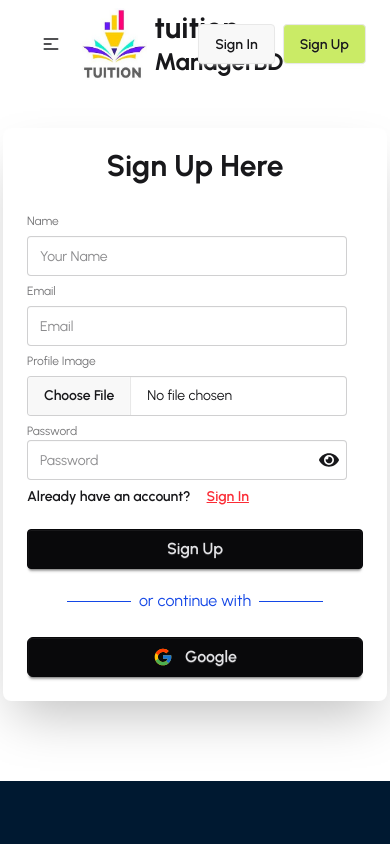
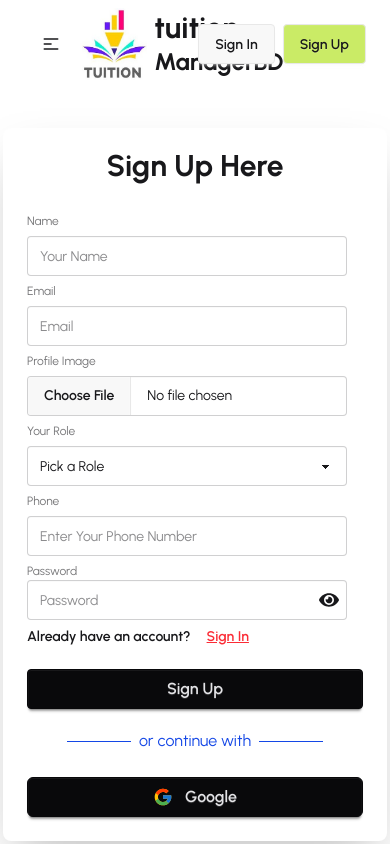
Before and after one commit to imtiaz8936/Tuition-Manager-BD-Client, a React (Vite) app: page /signup in a window 390 px wide. Shown: the top 844 px of the page. Built offline with nearby package versions, Linux system fonts and the light colour scheme; no server answers.

Commit message:
signup form updated with add role & phone field

```diff
--- a/src/pages/auth/signup/Signup.jsx
+++ b/src/pages/auth/signup/Signup.jsx
@@ -131,6 +131,37 @@ const Signup = () => {
                 </p>
               )}
 
+              <label className="label">Your Role</label>
+              <select
+                {...register("role", {
+                  required: "Role is required",
+                })}
+                defaultValue="Pick a Role"
+                className="select"
+              >
+                <option disabled={true}>Pick a Role</option>
+                <option value="Student">Student</option>
+                <option value="Tutor">Tutor</option>
+              </select>
+              {errors.role && (
+                <p className="text-red-500 text-xs mt-2">
+                  {errors.role.message}
+                </p>
+              )}
+
+              <label className="label">Phone</label>
+              <input
+                type="tel"
+                {...register("phone", { required: "Phone number is required" })}
+                className="input"
+                placeholder="Enter Your Phone Number"
+              />
+              {errors.phone && (
+                <p className="text-red-500 text-xs mt-2">
+                  {errors.phone.message}
+                </p>
+              )}
+
               <div className="relative">
                 <label className="label">Password</label>
                 <input
--- a/src/pages/shared/navbar/Navbar.jsx
+++ b/src/pages/shared/navbar/Navbar.jsx
@@ -71,8 +71,8 @@ const Navbar = () => {
   };
 
   return (
-    <div className="">
-      <div className="navbar middle sticky">
+    <div className="sticky top-0 z-50 bg-base-100">
+      <div className="navbar middle">
         <div className="navbar-start">
           <div className="dropdown">
             <div tabIndex={0} role="button" className="btn btn-ghost lg:hidden">
```
